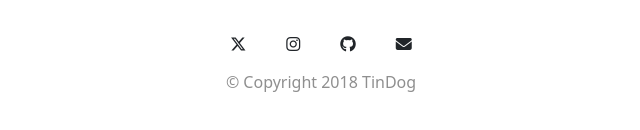
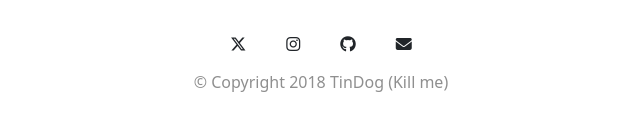
Before and after one commit to D0T-B0X/tindog-website, a plain HTML site: page index.html in a window 1280 px wide. Shown: the part 3119-3249 px from the top of the page, 319-959 px from the left. Drawn offline with nearby package versions, Linux system fonts and the light colour scheme.

Commit message:
Update index.html
small changes

```diff
--- a/index.html
+++ b/index.html
@@ -196,7 +196,7 @@
           <i class="social-icon fa-brands fa-instagram"></i>
           <i class="social-icon fa-brands fa-github"></i>
           <i class="social-icon fa-solid fa-envelope"></i>
-          <p>© Copyright 2018 TinDog</p>
+          <p>© Copyright 2018 TinDog (Kill me)</p>
 
       </footer>
     </body>
```
